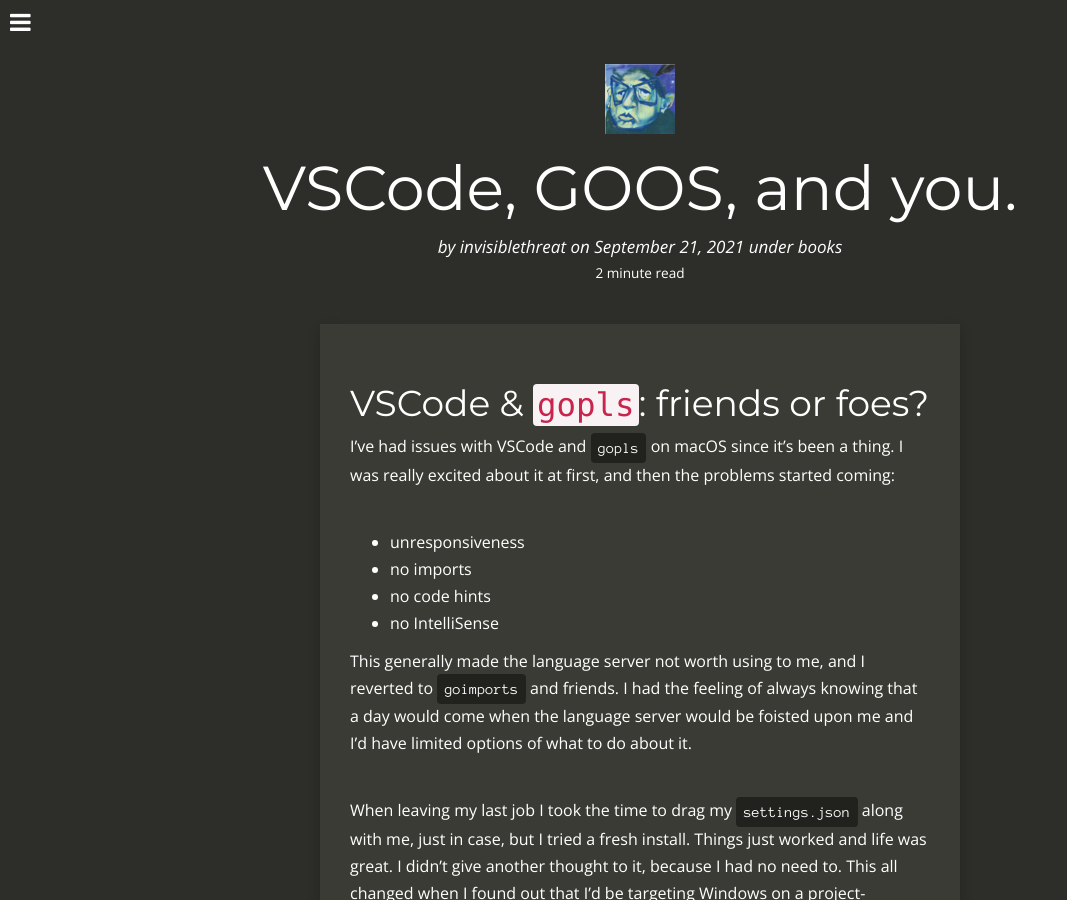
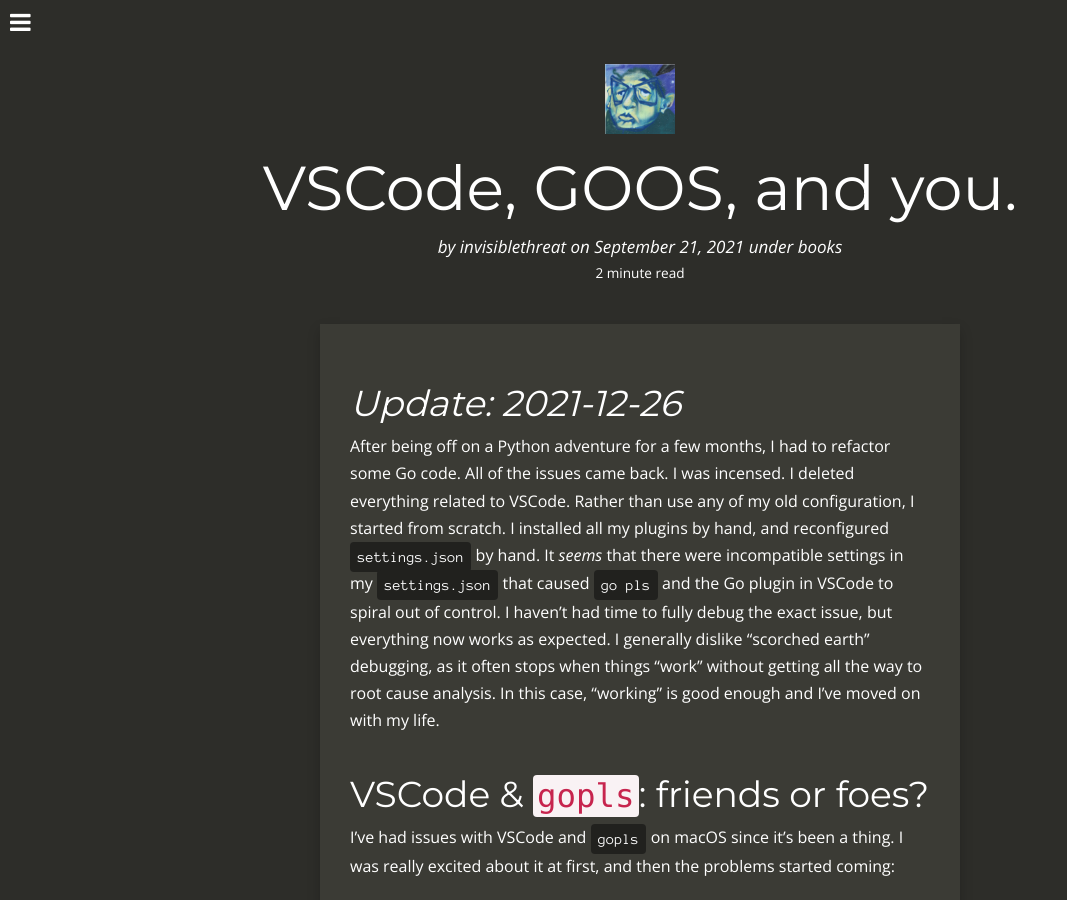
Before and after one commit to invisiblethreat/invisiblethreat.github.io, a Jekyll site: the page built from _posts/2021-09-21-vscode-goos.md, in a window 1280 px wide and 900 px high. Shown: the whole window, without its empty margins (0-1067 px from the left). Built offline with Jekyll 4.4.1, drawn with Linux system fonts in a browser that asks for light colours; nearby versions of some CDN libraries; comment, search, counter and statistics services are not loaded.

Commit message:
Update on settings.json

```diff
--- a/_posts/2021-09-21-vscode-goos.md
+++ b/_posts/2021-09-21-vscode-goos.md
@@ -13,6 +13,20 @@
  - windows
  - darwin
 ---
+
+## *Update: 2021-12-26*
+
+After being off on a Python adventure for a few months, I had to refactor some
+Go code. All of the issues came back. I was incensed. I deleted everything
+related to VSCode. Rather than use any of my old configuration, I started from
+scratch. I installed all my plugins by hand, and reconfigured `settings.json` by
+hand. It _seems_ that there were incompatible settings in my `settings.json`
+that caused `go pls` and the Go plugin in VSCode to spiral out of control. I
+haven't had time to fully debug the exact issue, but everything now works as
+expected. I generally dislike "scorched earth" debugging, as it often stops when
+things "work" without getting all the way to root cause analysis. In this case,
+"working" is good enough and I've moved on with my life.
+
 ## VSCode & `gopls`: friends or foes?
 
 I've had issues with VSCode and `gopls` on macOS since it's been a thing. I was
```
